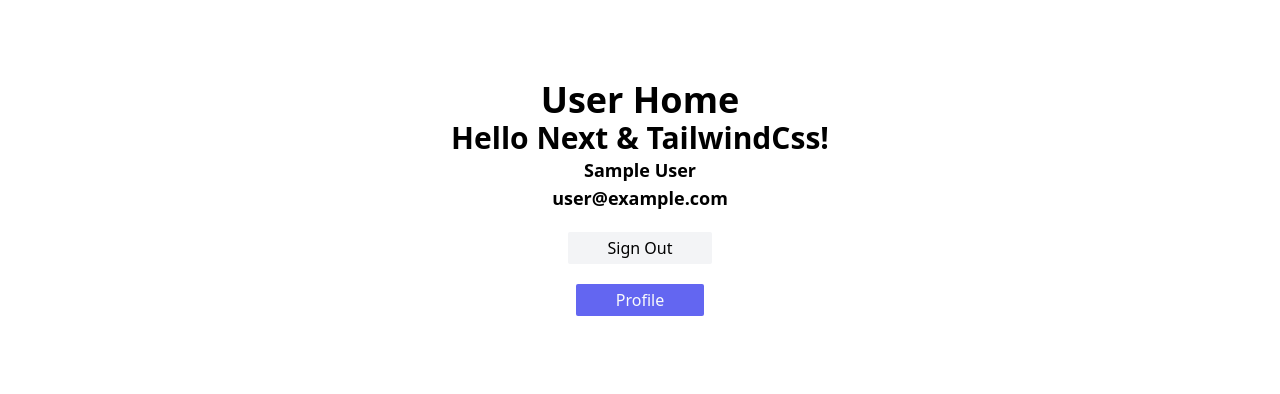
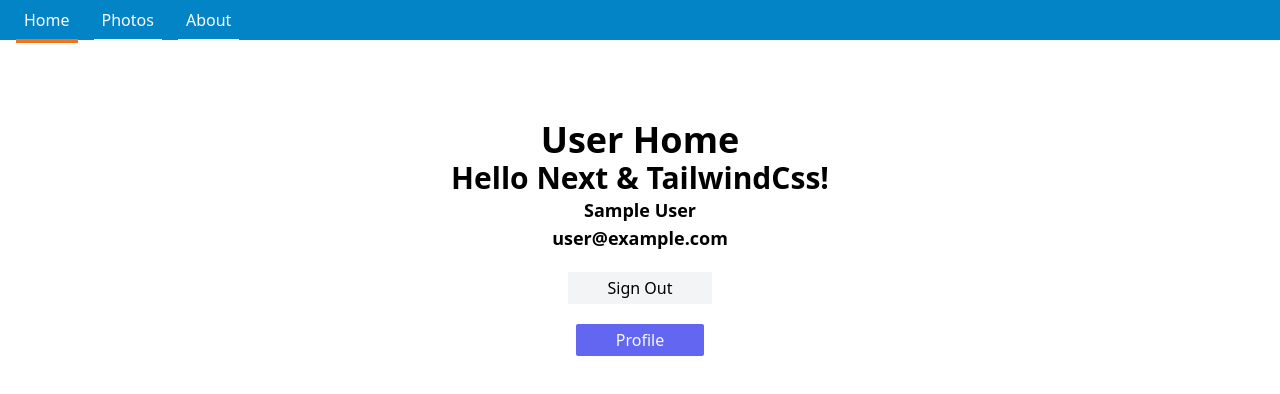
Before and after one commit to ellesis/tailwin-next, a Next.js app: page / in a window 1280 px wide. Shown: the top 394 px of the page. Built offline with nearby package versions, Linux system fonts and the light colour scheme; no server answers; sample sign-in values are in the browser's storage.

Commit message:
Add NavLayout got index page

```diff
--- a/pages/index.js
+++ b/pages/index.js
@@ -4,6 +4,8 @@
 import Link from 'next/link'
 import { getCustomRoute } from 'next/dist/server/server-route-utils'
 import { getSession, useSession, signOut } from 'next-auth/react'
+
+import NavLayout from '@/layout/NavLayout'
 
 export default function Home() {
   const { data: session } = useSession()
@@ -15,13 +17,13 @@
   }
 
   return (
-    <div>
+    <NavLayout>
       <Head>
         <title>Lisa App - Tailwind Next - Home</title>
       </Head>
 
       {session ? User({ session, handleSingOut }) : Guest()}
-    </div>
+    </NavLayout>
   )
 }
 
```
